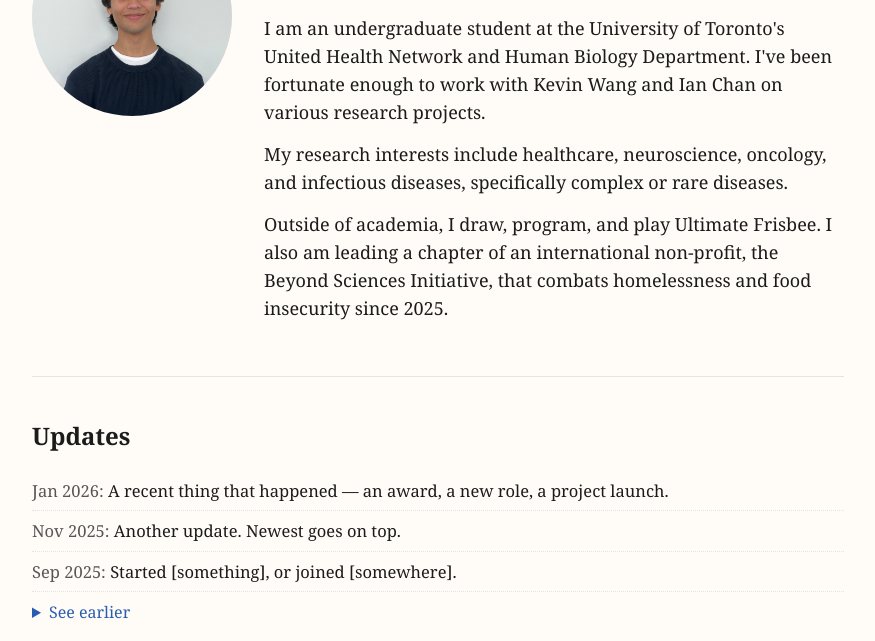
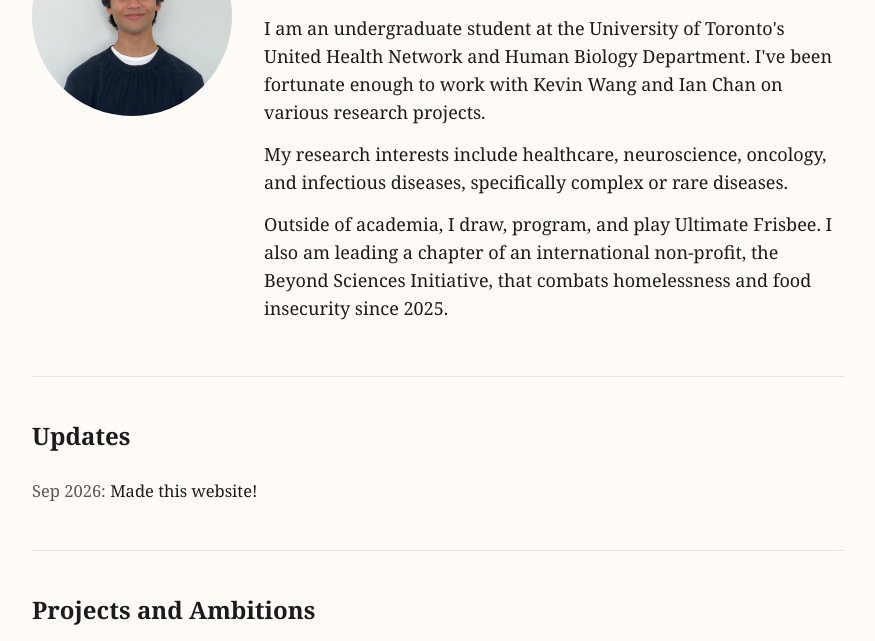
Before and after one commit to IM8103/im8103.github.io, a plain HTML site: page index.html in a window 1280 px wide. Shown: the part 140-781 px from the top of the page, without its empty margins (202-1077 px from the left). Drawn offline with Linux system fonts and the light colour scheme.

Commit message:
Update index.html

```diff
--- a/index.html
+++ b/index.html
@@ -219,15 +219,7 @@
   <div class="section updates">
     <h1>Updates</h1>
     <ul>
-      <li><span class="date">Jan 2026:</span> A recent thing that happened — an award, a new role, a project launch.</li>
-      <li><span class="date">Nov 2025:</span> Another update. Newest goes on top.</li>
-      <li><span class="date">Sep 2025:</span> Started [something], or joined [somewhere].</li>
-
-      <details>
-        <summary>See earlier</summary>
-        <li><span class="date">Jun 2025:</span> An older update, tucked away.</li>
-        <li><span class="date">Feb 2025:</span> One more.</li>
-      </details>
+      <li><span class="date">Sep 2026:</span> Made this website!</li>
     </ul>
   </div>
 
```
